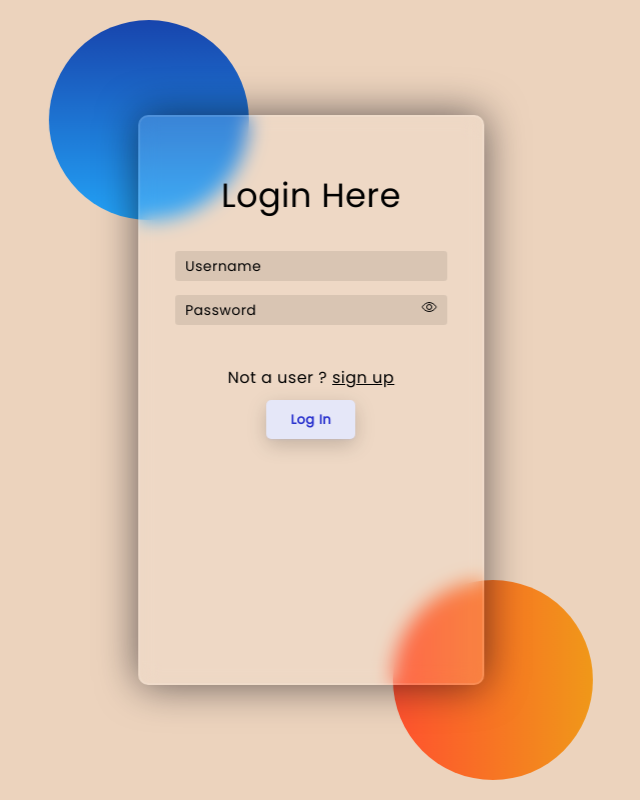
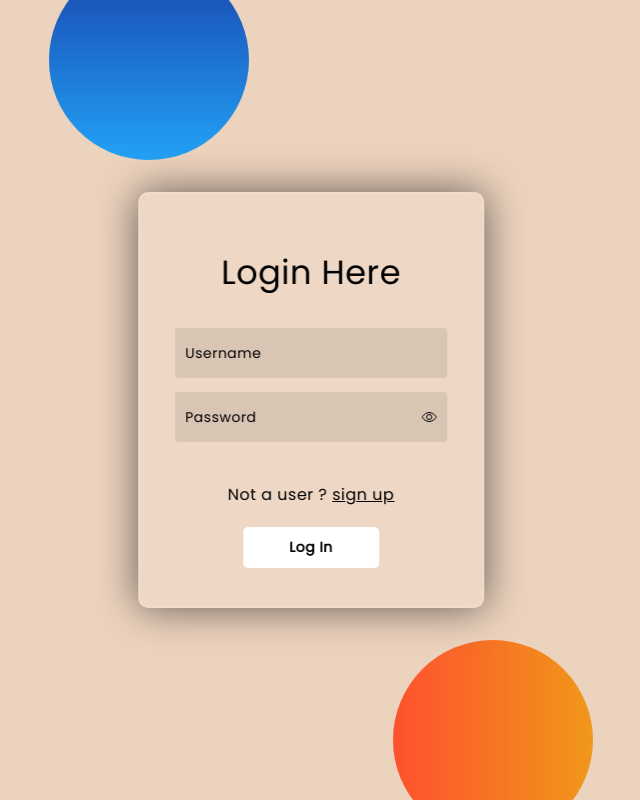
Before and after one commit to Open-Source-Chandigarh/Brewtopia, a React (Create React App) app in the folder client/: page /login in a window 1280 px wide. Shown: the whole page, without its empty margins (329-969 px from the left). Built offline with nearby package versions, Linux system fonts and the light colour scheme; no server answers.

Commit message:
updated login and signup pages

```diff
--- a/client/package.json
+++ b/client/package.json
@@ -2,7 +2,6 @@
   "name": "my-react-app",
   "version": "0.1.0",
   "private": true,
-  "proxy": "http://localhost:5000",
   "dependencies": {
     "@testing-library/jest-dom": "^5.16.5",
     "@testing-library/react": "^13.4.0",
--- a/client/src/login.js
+++ b/client/src/login.js
@@ -29,7 +29,7 @@
       }
 
       setloading(true);
-
+      console.log(apiUrl);
       //getting data from backend port
       await Axios.post(apiUrl + "/getUser", {
         username: username,
@@ -69,7 +69,7 @@
             <div className="shape" />
             <div className="shape" />
           </div>
-          <form className="form" onSubmit={handleLogin}>
+          <form className="form form_login" onSubmit={handleLogin}>
             <h3>Login Here</h3>
             <input
               className="input"
@@ -97,7 +97,7 @@
             <button
               type="button"
               onClick={handleLogin}
-              className="button"
+              className="login_button"
             >
               {loading ? <LoaderBlack /> : "Log In"}
             </button>
--- a/client/src/sign-up.js
+++ b/client/src/sign-up.js
@@ -132,7 +132,7 @@
         <p className="redirect">
           Already a user ? <a href="/login">Login</a>
         </p>
-        <button type="button" onClick={handlesubmit} className="button">
+        <button type="button" onClick={handlesubmit} className="login_button">
           {loading? <LoaderBlack/>:"Sign Up"}
         </button>
       </form>
--- a/client/src/styles/login.css
+++ b/client/src/styles/login.css
@@ -15,11 +15,16 @@
     align-items: center;
     overflow: hidden;
 }
+
 .login_card{
     width:30%;
-    height:75%;
+    height:90%;
     min-width:370px;
     position: relative;
+}
+
+.form_login{
+    padding-top: 100px;
 }
 .background {
     width: 100%;
@@ -90,7 +95,7 @@
 }
 .form {
     position: relative;
-    height: 95%;
+    height: max-content;
     width: 90%;
     background-color: rgba(255, 255, 255, 0.13);
     transform: translate(-50%, -50%);
@@ -147,7 +152,7 @@
 .input {
     position: relative;
     display: block;
-    height: 30px;
+    height: 50px;
     width: 100%;
     background-color: rgba(0, 0, 0, 0.09);
     border-radius: 3px;
@@ -161,17 +166,17 @@
     color: #000;
 }
 
-.button {
+.login_button {
     margin-top: 10px;
-    width: 100%;
+    width: 50%;
     background-color: #ffffff;
-    color: #080710;
-    padding: 15px 0;
-    font-size: 18px;
+    color: #000;
+    padding: 10px 0;
+    font-size: 14px;
     font-weight: 600;
     border-radius: 5px;
     margin: auto;
-    margin-top: 10px;
+    margin-top: 20px;
     cursor: pointer;
 }
 
```
Also changed, not shown: 2 other files (tests, documents, lock files or other folders).
